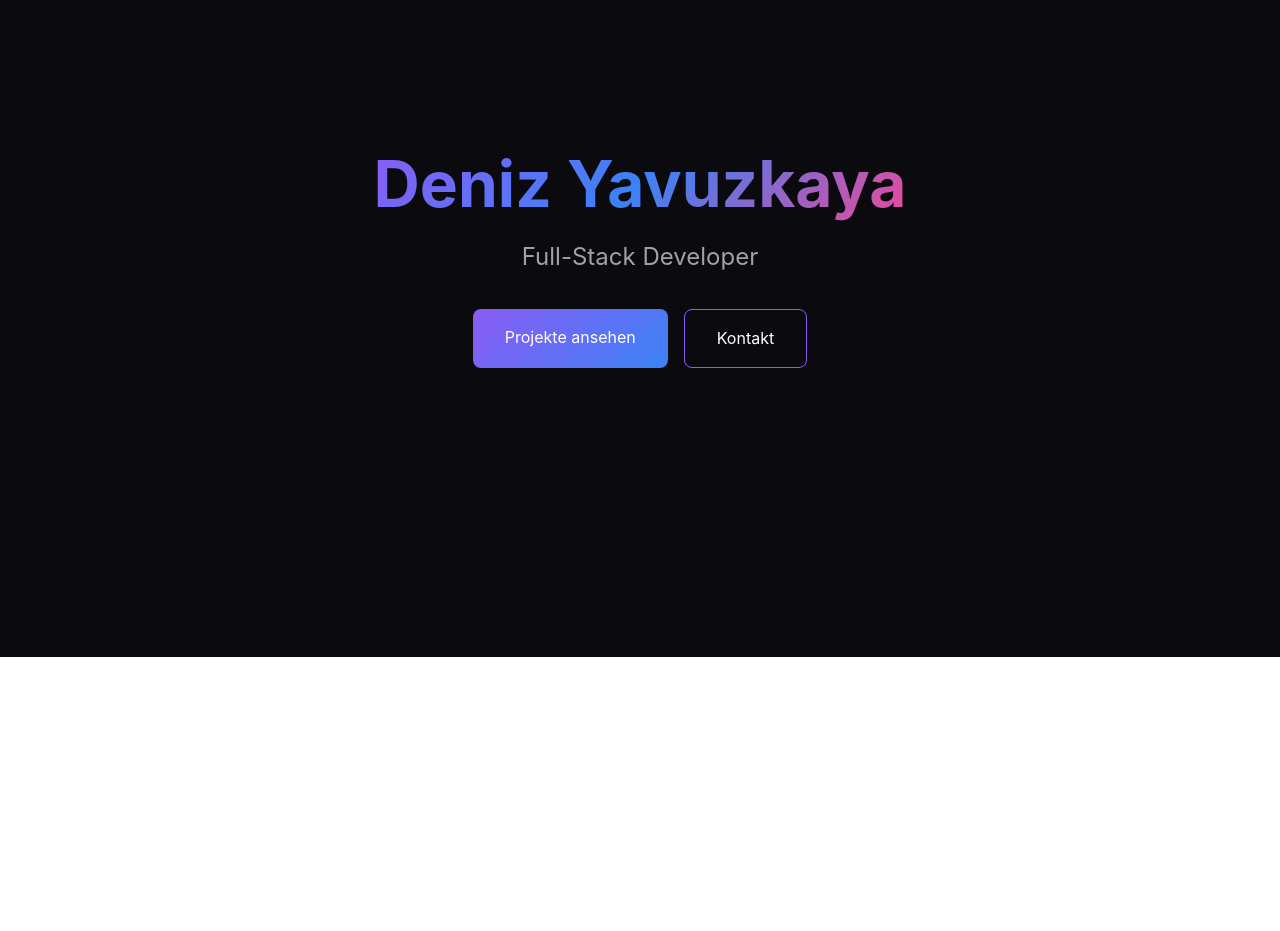
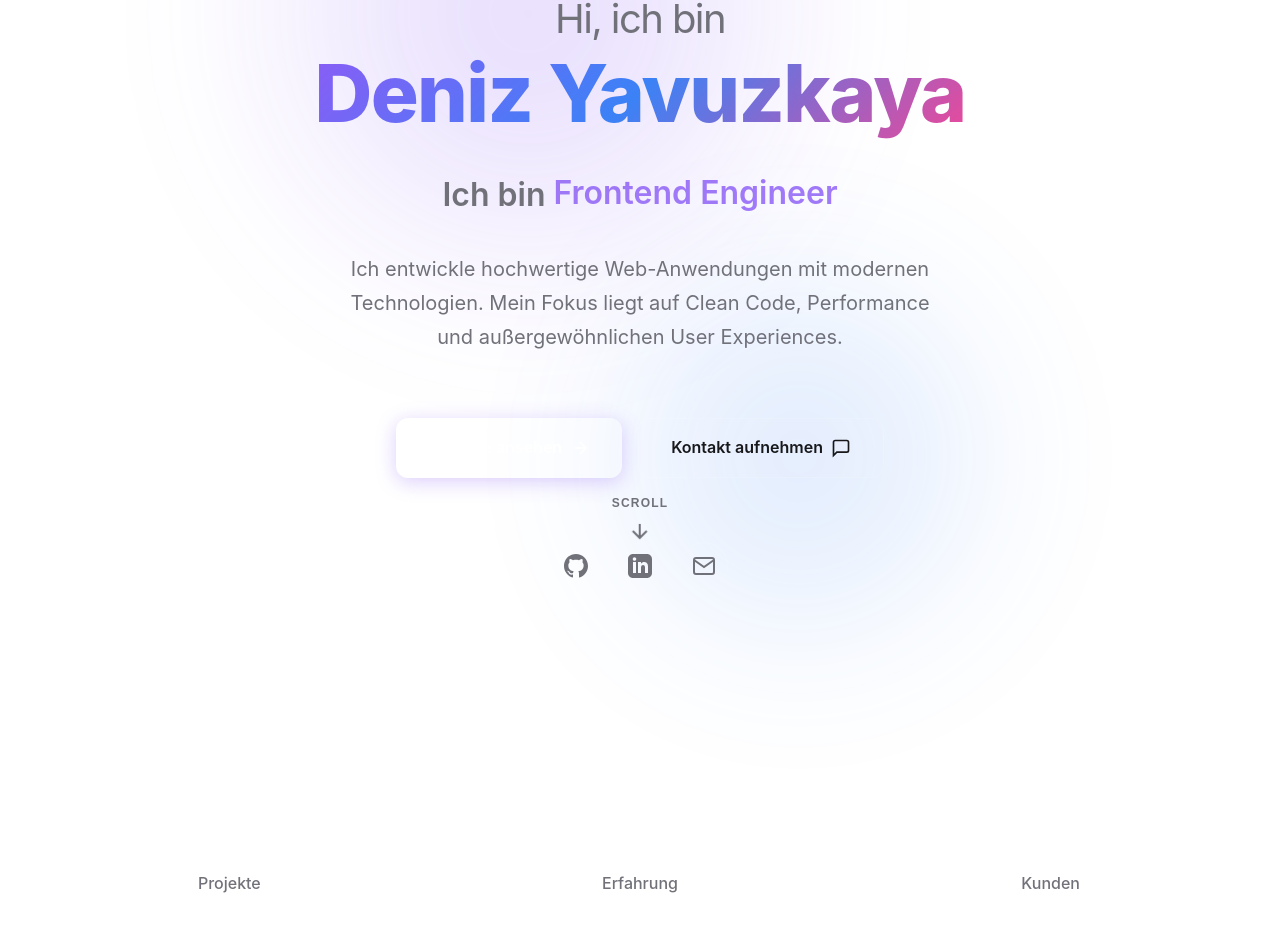
Before and after one commit to OGDeniz/deniz-portfolio, an Angular app: page / in a window 1280 px wide. Shown: the part 183-1114 px from the top of the page. Before the commit the page ends 840 px from the top, so only its background shows below. Built offline with nearby package versions, Linux system fonts and the light colour scheme.

Commit message:
feat: Update Home component with improved role management, particle generation, and enhanced styling; adjust design tokens and thresholds in configuration

```diff
--- a/angular.json
+++ b/angular.json
@@ -48,8 +48,8 @@
                 },
                 {
                   "type": "anyComponentStyle",
-                  "maximumWarning": "4kB",
-                  "maximumError": "8kB"
+                  "maximumWarning": "6kB",
+                  "maximumError": "12kB"
                 }
               ],
               "outputHashing": "all"
--- a/src/app/features/home/home.component.html
+++ b/src/app/features/home/home.component.html
@@ -34,12 +34,12 @@
       <!-- Main Headline with Gradient -->
       <h1 class="hero__title">
         <span class="hero__title-line">Hi, ich bin</span>
-        <span class="hero__title-name gradient-text">Deniz Yavuzkaya</span>
+        <span class="hero__title-name, gradient-text">Deniz Yavuzkaya</span>
       </h1>
 
       <!-- Animated Role Text -->
       <div class="hero__role">
-        <span class="role-prefix">I'm a</span>
+        <span class="role-prefix">Ich bin</span>
         <span class="role-text" [attr.data-text]="currentRole()">
           {{ currentRole() }}
         </span>
--- a/src/app/features/home/home.component.scss
+++ b/src/app/features/home/home.component.scss
@@ -1,4 +1,3 @@
-/* ===== DESIGN TOKENS ===== */
 :root {
   /* Colors */
   --clr-bg: #0a0a0f;
@@ -143,15 +142,6 @@
   animation-delay: 5s;
 }
 
-.orb--pink {
-  width: 350px;
-  height: 350px;
-  background: radial-gradient(circle, rgba(236, 72, 153, 0.4), transparent);
-  top: 30%;
-  right: -15%;
-  animation-delay: 10s;
-}
-
 @keyframes orb-float {
   0%, 100% {
     transform: translate(0, 0) scale(1);
@@ -238,6 +228,8 @@
   -webkit-background-clip: text;
   background-clip: text;
   -webkit-text-fill-color: transparent;
+  color: transparent;
+  display: inline-block;
   animation: gradient-shift 8s ease infinite;
 }
 
--- a/src/app/features/home/home.component.ts
+++ b/src/app/features/home/home.component.ts
@@ -1,30 +1,73 @@
-import { Component } from '@angular/core';
-import { RouterLink } from '@angular/router';
+import { Component, OnInit, OnDestroy, inject } from '@angular/core';
+import { Router, RouterLink } from '@angular/router';
+import { CommonModule } from '@angular/common';
 
 @Component({
   selector: 'app-home',
   standalone: true,
-  imports: [RouterLink],
-  template: `
-    <section style="min-height: 100vh; display: flex; align-items: center; justify-content: center; padding: 2rem; background: #0a0a0f; color: white;">
-      <div style="text-align: center; max-width: 800px;">
-        <h1 style="font-size: 4rem; margin-bottom: 1rem; background: linear-gradient(135deg, #8b5cf6, #3b82f6, #ec4899); -webkit-background-clip: text; -webkit-text-fill-color: transparent;">
-          Deniz Yavuzkaya
-        </h1>
-        <p style="font-size: 1.5rem; color: #a1a1aa; margin-bottom: 2rem;">
-          Full-Stack Developer
-        </p>
-        <div style="display: flex; gap: 1rem; justify-content: center;">
-          <a routerLink="/projects" style="padding: 1rem 2rem; background: linear-gradient(135deg, #8b5cf6, #3b82f6); color: white; text-decoration: none; border-radius: 8px;">
-            Projekte ansehen
-          </a>
-          <a routerLink="/contact" style="padding: 1rem 2rem; border: 1px solid #8b5cf6; color: white; text-decoration: none; border-radius: 8px;">
-            Kontakt
-          </a>
-        </div>
-      </div>
-    </section>
-  `,
-  styles: []
+  imports: [CommonModule, RouterLink],
+  templateUrl: './home.component.html',
+  styleUrls: ['./home.component.scss']
 })
-export class HomeComponent {}
+export class HomeComponent implements OnInit, OnDestroy {
+  roles = ['Full-Stack Developer', 'Frontend Engineer', 'UI/UX Enthusiast'];
+  private currentRoleIndex = 0;
+  private roleIntervalId: number | undefined;
+
+  // particles used by the template's *ngFor
+  private _particles: { x: number; y: number; size: number; duration: number }[] = [];
+
+  // simple stats example
+  stats = [
+    { label: 'Projekte', value: 12 },
+    { label: 'Erfahrung', value: '5 Jahre' },
+    { label: 'Kunden', value: 8 }
+  ];
+
+  private router = inject(Router);
+
+  ngOnInit(): void {
+    this.generateParticles(8);
+    // rotate role every 3s so the template's currentRole() updates over time
+    // Guard against server-side rendering where `window` is not available
+    if (typeof window !== 'undefined' && typeof window.setInterval === 'function') {
+      this.roleIntervalId = window.setInterval(() => {
+        this.currentRoleIndex = (this.currentRoleIndex + 1) % this.roles.length;
+      }, 3000) as unknown as number;
+    }
+  }
+
+  ngOnDestroy(): void {
+    if (this.roleIntervalId) {
+      clearInterval(this.roleIntervalId);
+    }
+  }
+
+  currentRole(): string {
+    return this.roles[this.currentRoleIndex];
+  }
+
+  // Called from template: *ngFor="let p of particles()"
+  particles() {
+    return this._particles;
+  }
+
+  private generateParticles(count = 6) {
+    this._particles = Array.from({ length: count }, () => ({
+      x: Math.random() * 100,
+      y: Math.random() * 100,
+      size: 10 + Math.random() * 80,
+      duration: 6 + Math.random() * 8
+    }));
+  }
+
+  scrollToProjects() {
+    const el = document.getElementById('projects');
+    if (el) {
+      el.scrollIntoView({ behavior: 'smooth', block: 'start' });
+      return;
+    }
+    // fallback to route if section not on the same page
+    this.router.navigate(['/projects']);
+  }
+}
--- a/src/styles.scss
+++ b/src/styles.scss
@@ -102,6 +102,7 @@ a:hover {
   -webkit-background-clip: text;
   background-clip: text;
   -webkit-text-fill-color: transparent;
+  color: transparent;
 }
 
 /* ===== ACCESSIBILITY ===== */
```
